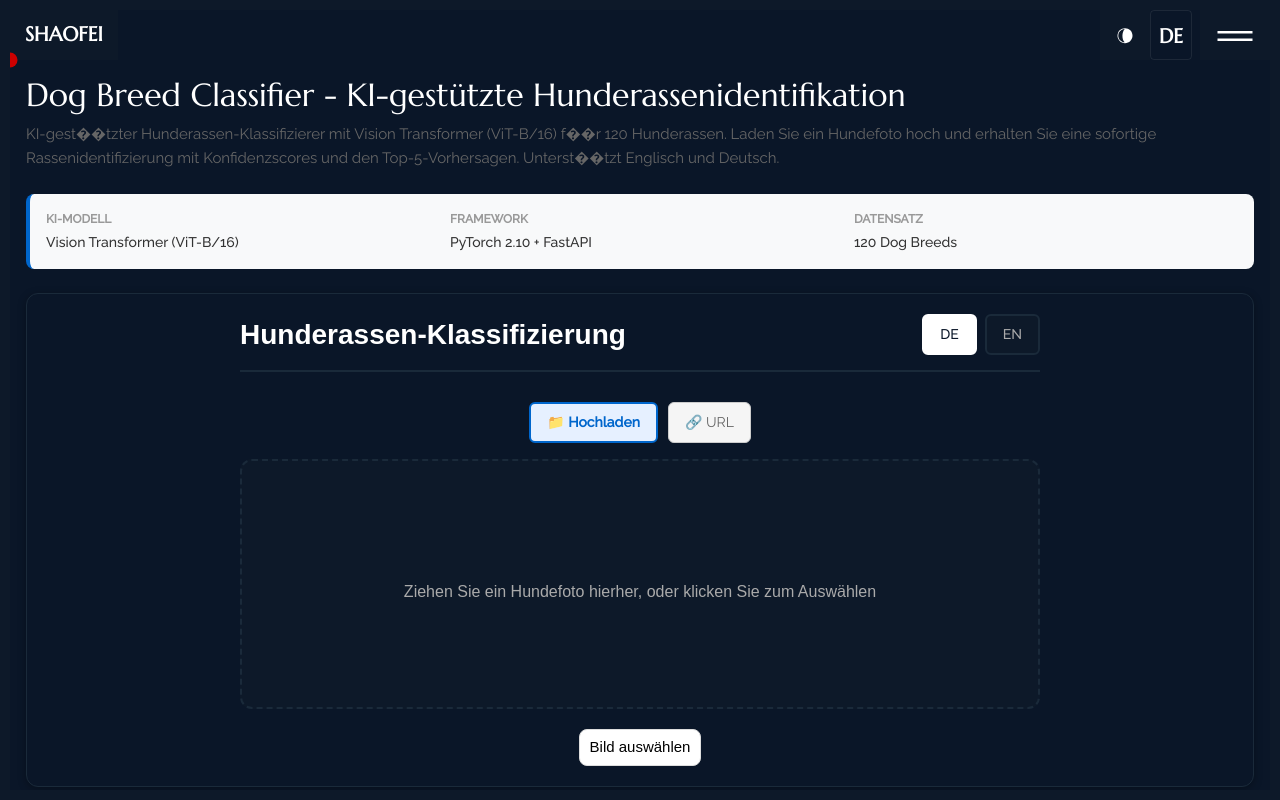
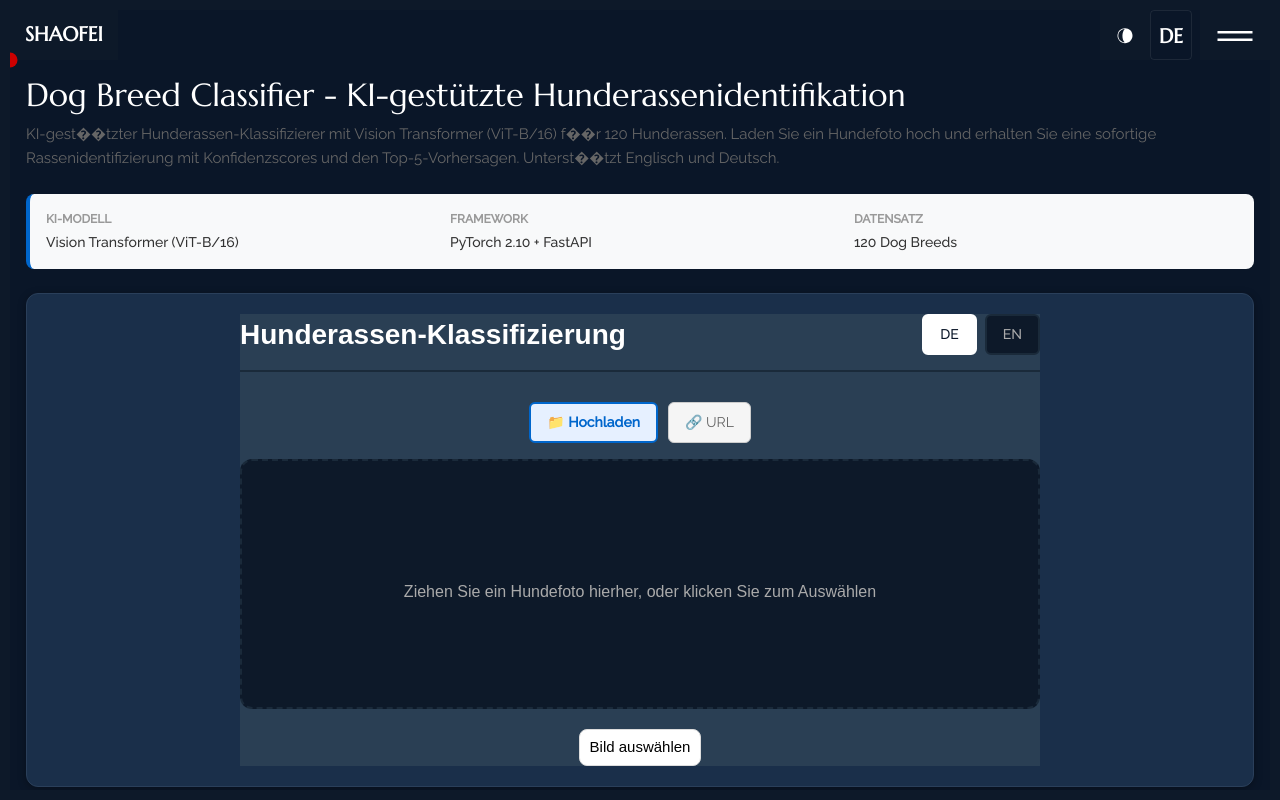
Before and after one commit to shaofei-liu/portfolio, a React (Create React App) app: page /portfolio/project2 in a window 1280 px wide. Shown: the top 800 px of the page. Built offline with nearby package versions, Linux system fonts and the light colour scheme.

Commit message:
improvement: update dog breed classifier styling and hint text

```diff
--- a/src/components/DogBreedClassifier.css
+++ b/src/components/DogBreedClassifier.css
@@ -3,7 +3,7 @@
   max-width: 800px;
   margin: 0 auto;
   padding: 0;
-  background-color: #0a1628;
+  background-color: #2a3f54;
 }
 
 .dog-breed-classifier-header {
--- a/src/components/dogBreedData.js
+++ b/src/components/dogBreedData.js
@@ -138,7 +138,7 @@ export const dogBreedLang = {
     imageSizeError: "Image size cannot exceed 10MB",
     imageTypeError: "Please select an image file",
     predictError: "Prediction failed, please try again",
-    urlHint: "Use direct image links (e.g., from upload.wikimedia.org)"
+    urlHint: "You can use image URLs or paste a webpage URL to auto-extract images"
   },
   de: {
     title: "Hunderassen-Klassifizierung",
@@ -156,7 +156,7 @@ export const dogBreedLang = {
     imageSizeError: "Bildgröße darf 10MB nicht überschreiten",
     imageTypeError: "Bitte wählen Sie eine Bilddatei",
     predictError: "Vorhersage fehlgeschlagen, versuchen Sie es später erneut",
-    urlHint: "Verwenden Sie direkte Bild-Links (z.B. von upload.wikimedia.org)"
+    urlHint: "Sie können Bild-URLs verwenden oder eine Webseiten-URL einfügen, um Bilder automatisch zu extrahieren"
   }
 };
 
--- a/src/pages/portfolio/ProjectView.js
+++ b/src/pages/portfolio/ProjectView.js
@@ -83,11 +83,11 @@ export default function ProjectView() {
         {/* Demo Container */}
         <div style={{
           margin: "0 0 24px 0",
-          border: "1px solid #1a2a3a",
+          border: "1px solid #2a3f5a",
           borderRadius: "12px",
           overflow: "hidden",
           padding: "20px",
-          backgroundColor: "#0a1628",
+          backgroundColor: "#1a2f4a",
           boxShadow: "0 2px 8px rgba(0, 0, 0, 0.3)"
         }}>
           <DogBreedClassifier />
```
